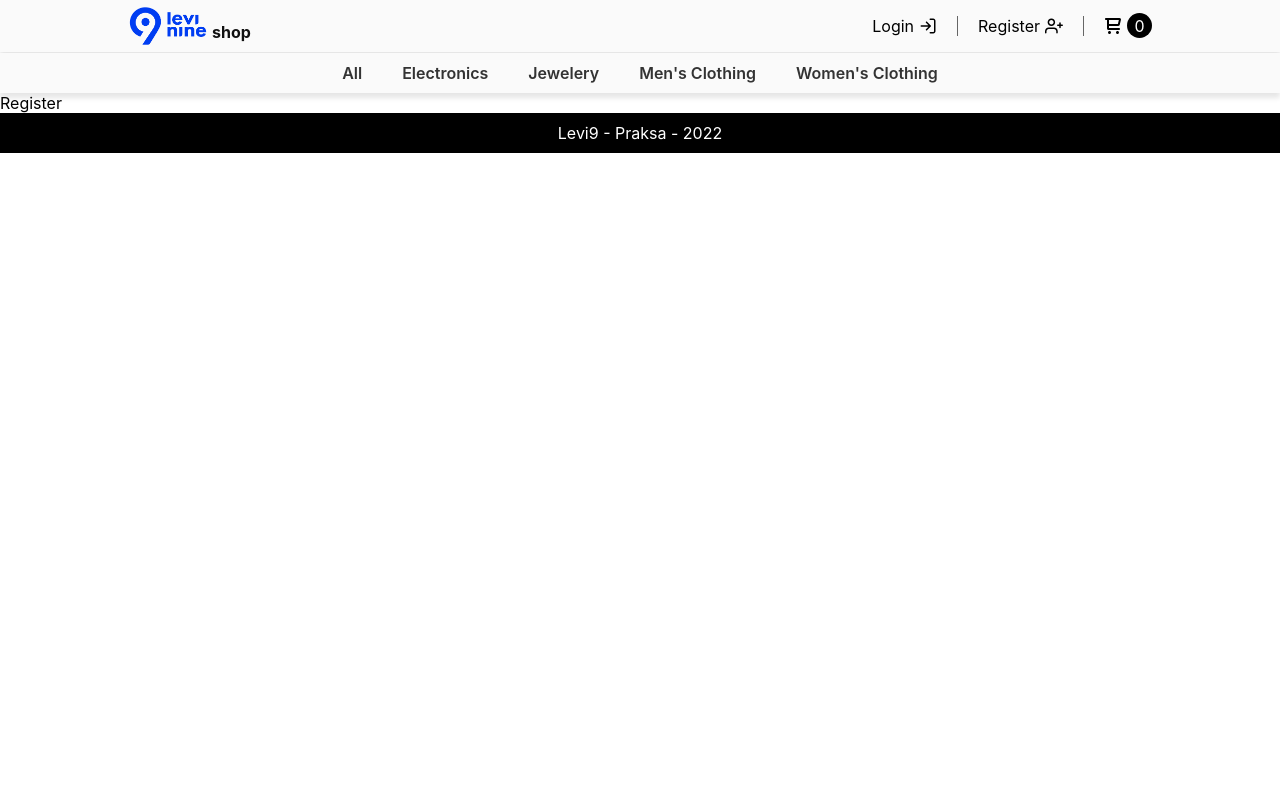
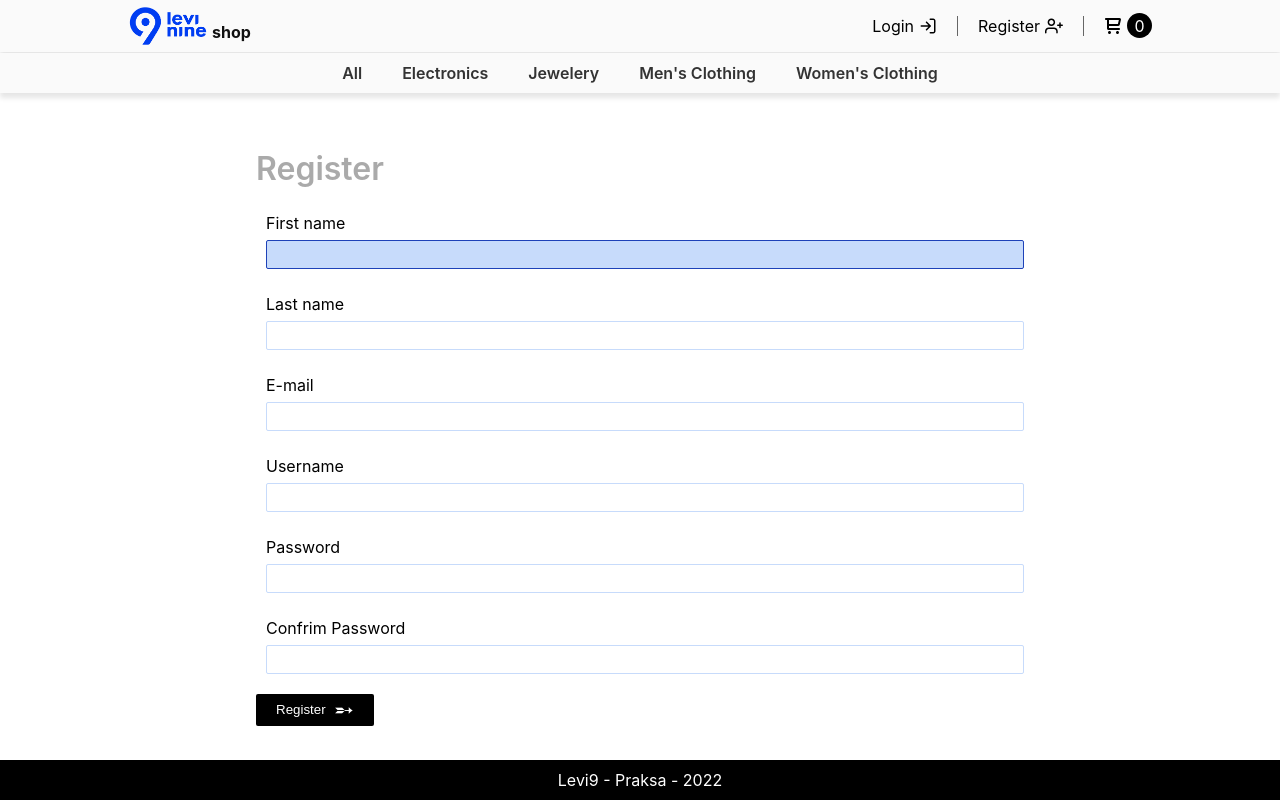
Before and after one commit to DejanDjosic/WebShop, a React (Create React App) app: page /register in a window 1280 px wide. Built offline with nearby package versions, Linux system fonts and the light colour scheme.

Commit message:
added register

```diff
--- a/src/components/Login & Register/Login.js
+++ b/src/components/Login & Register/Login.js
@@ -85,7 +85,7 @@ const Login = () => {
         />
 
         <div className={classes.actions}>
-          <Button text="Login" icon="arrow" disabled={!formIsValid} />
+          <Button text="Login" icon="arrow"  />
         </div>
       </form>
     </div>
--- a/src/components/Login & Register/Register.js
+++ b/src/components/Login & Register/Register.js
@@ -1,9 +1,185 @@
-import React from 'react'
+import React, { useEffect, useRef, useState } from "react";
+import classes from "./Register.module.css";
+import Button from "../UI/Button";
+import Input from "../UI/Input";
+
+const initialInput = {
+  enteredFirstName: "",
+  enteredLastName: "",
+  enteredUserName: "",
+  enteredEmail: "",
+  enteredPassword: "",
+  confrimedPassword: "",
+};
+
+const NAME_REGEX = /^[A-Z]{1}[a-z]{2,23}$/;
+const USERNAME_REGEX = /^[a-zA-Z0-9._]+$/;
+const PWD_REGEX = /^[A-Za-z]*[A-Za-z0-9]*[\w!@#$%^&*()-+=~]{8,24}$/;
+const EMAIL_REGEX = /^\w+([\.-]?\w+)*@\w+([\.-]?\w+)*(\.\w{2,3})+$/;
 
 const Register = () => {
+  const [userInput, setUserInput] = useState(initialInput);
+  const [validInput, setValidInput] = useState(false);
+  // const [isFormValid, setIsFormValid] = useState(false);
+
+  // const [errMsg, setErrMsg] = useState("");
+  // const [success, setSuccess] = useState("");
+
+  const {
+    enteredFirstName,
+    enteredLastName,
+    enteredUserName,
+    enteredEmail,
+    enteredPassword,
+    confrimedPassword,
+  } = userInput;
+
+  const {
+    isValidFirstName,
+    isValidLastName,
+    isValidEmail,
+    isValidUsername,
+    isValidPassword,
+    isValidConfrimPassword,
+  } = validInput;
+
+  const validityArray = () => {
+    if (
+      isValidFirstName &&
+      isValidLastName &&
+      isValidEmail &&
+      isValidUsername &&
+      isValidPassword &&
+      isValidConfrimPassword === true
+    )
+      return true;
+    else return false;
+  };
+
+  const firstNameInputRef = useRef();
+  const lastNameInputRef = useRef();
+  const userNameInputRef = useRef();
+  const emailInputRef = useRef();
+  const passwordInputRef = useRef();
+  const confrimedPasswordInputRef = useRef();
+
+  useEffect(() => {
+    firstNameInputRef.current.focus();
+  }, []);
+
+  const validateInput = (input, regex, validity) => {
+    const result = regex.test(input);
+    setValidInput((prevState) => {
+      return { ...prevState, [validity]: result };
+    });
+  };
+
+
+  const validatePasswords = () => {
+    const match = enteredPassword === confrimedPassword;
+    setValidInput((prevState) => {
+      return { ...prevState, isValidConfrimPassword: match };
+    });
+  };
+
+  const submitHandler = async (e) => {
+    e.preventDefault();
+    console.log(validInput);
+    if (validityArray()) console.log("All inputs are correct");
+    else {
+      console.log("Not all inputs are correct!");
+    }
+  };
+
+  const getInputValue = (input, value) => {
+    setUserInput((prevState) => {
+      return { ...prevState, [input]: value };
+    });
+  };
+
   return (
-    <div>Register</div>
-  )
-}
+    <div className={classes.Register_wrapper__3ssER}>
+      <h1 className={classes.Register_title__1dwTC}>Register</h1>
+      <form onSubmit={submitHandler}>
+        <Input
+          ref={firstNameInputRef}
+          label="First name"
+          input="enteredFirstName"
+          type="text"
+          isValid={isValidFirstName}
+          value={enteredFirstName}
+          autocomplete="off"
+          onBlur={() =>
+            validateInput(enteredFirstName, NAME_REGEX, "isValidFirstName")
+          }
+          onChange={(e) => getInputValue("enteredFirstName", e.target.value)}
+        />
+        <Input
+          ref={lastNameInputRef}
+          label="Last name"
+          input="enteredLastName"
+          type="text"
+          isValid={isValidLastName}
+          value={enteredLastName}
+          autocomplete="off"
+          onBlur={() =>
+            validateInput(enteredLastName, NAME_REGEX, "isValidLastName")
+          }
+          onChange={(e) => getInputValue("enteredLastName", e.target.value)}
+        />
+        <Input
+          ref={emailInputRef}
+          label="E-mail"
+          input="enteredEmail"
+          type="text"
+          isValid={isValidEmail}
+          value={enteredEmail}
+          autocomplete="off"
+          onBlur={() =>
+            validateInput(enteredEmail, EMAIL_REGEX, "isValidEmail")
+          }
+          onChange={(e) => getInputValue("enteredEmail", e.target.value)}
+        />
+        <Input
+          ref={userNameInputRef}
+          label="Username"
+          input="enteredUserName"
+          type="text"
+          isValid={isValidUsername}
+          value={enteredUserName}
+          autocomplete="off"
+          onBlur={() =>
+            validateInput(enteredUserName, USERNAME_REGEX, "isValidUsername")
+          }
+          onChange={(e) => getInputValue("enteredUserName", e.target.value)}
+        />
+        <Input
+          ref={passwordInputRef}
+          label="Password"
+          input="enteredPassword"
+          type="password"
+          isValid={isValidPassword}
+          value={enteredPassword}
+          onBlur={() =>
+            validateInput(enteredPassword, PWD_REGEX, "isValidPassword")
+          }
+          onChange={(e) => getInputValue("enteredPassword", e.target.value)}
+        />
+        <Input
+          ref={confrimedPasswordInputRef}
+          label="Confrim Password"
+          input="confrimedPassword"
+          type="password"
+          isValid={isValidConfrimPassword}
+          value={confrimedPassword}
+          onBlur={validatePasswords}
+          onChange={(e) => getInputValue("confrimedPassword", e.target.value)}
+        />
 
-export default Register
+        <Button text="Register" icon="arrow" />
+      </form>
+    </div>
+  );
+};
+
+export default Register;
--- /dev/null
+++ b/src/components/Login & Register/Register.module.css
@@ -0,0 +1,11 @@
+.Register_wrapper__3ssER {
+  width: 70%;
+  max-width: 768px;
+  margin: auto;
+}
+.Register_title__1dwTC {
+  margin-bottom: 20px;
+  font-size: 32px;
+  font-weight: 600;
+  color: #aaa;
+}
--- a/src/components/UI/Button.js
+++ b/src/components/UI/Button.js
@@ -7,7 +7,7 @@ const Button = (props) => {
 else
 icon=props.icon;
   return (
-    <button className={classes.Button_btn__1N_e1} type="submit">
+    <button className={classes.Button_btn__1N_e1} type="submit" disabled={props.isDisabled}>
       {props.text}<span>{icon}</span>
     </button>
   );
--- a/src/components/UI/Input.js
+++ b/src/components/UI/Input.js
@@ -30,6 +30,7 @@ const Input = React.forwardRef((props, ref) => {
           id={props.input}
           type={props.type}
           onBlur={props.onBlur}
+          required
         />
      </div>
     </div>
--- a/src/components/UI/Input.module.css
+++ b/src/components/UI/Input.module.css
@@ -1,5 +1,5 @@
 .control {
-  margin: 1rem 0;
+  margin: 5px;
   display: flex;
   align-items: stretch;
   flex-direction: column;
```
